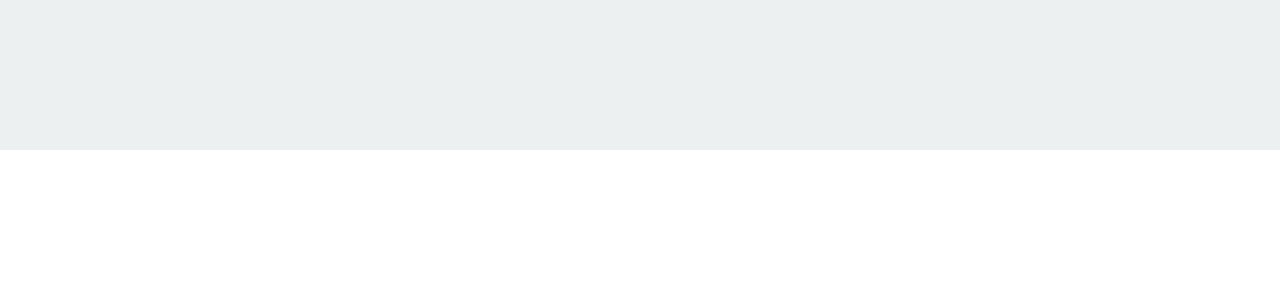
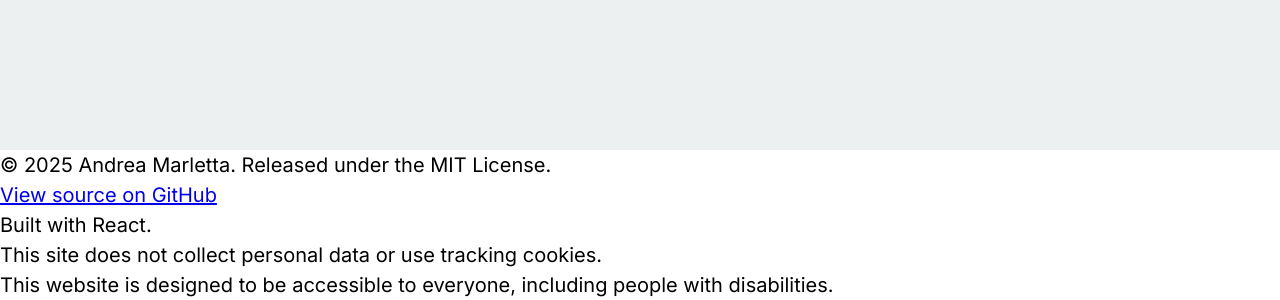
Before and after one commit to andrea-marletta/todo-list, a React (Vite) app: page / in a window 1280 px wide. Shown: the part 754-1054 px from the top of the page. Before the commit the page ends 904 px from the top, so only its background shows below. Built offline with nearby package versions, Linux system fonts and the light colour scheme.

Commit message:
feat: create Footer component structure

```diff
--- a/src/App.jsx
+++ b/src/App.jsx
@@ -3,6 +3,7 @@ import { useState, useRef, useEffect } from 'react';
 import Todo from './components/Todo';
 import styles from './App.module.css';
 import usePrevious from './hooks/usePrevious';
+import Footer from './components/Footer';
 
 function App() {
   const [inputValue, setInputValue] = useState('');
@@ -90,6 +91,7 @@ function App() {
           </ul>
         </article>
       </main>
+      <Footer />
     </>
   );
 }
--- a/src/components/Footer.jsx
+++ b/src/components/Footer.jsx
@@ -0,0 +1,17 @@
+function Footer() {
+  return (
+    <footer aria-label="Site Footer">
+      <p>&copy; 2025 Andrea Marletta. Released under the MIT License.</p>
+      <p>
+        <a href="https://github.com/andrea-marletta/todo-list" target="_blank" rel="noopener noreferrer">
+          View source on GitHub
+        </a>
+      </p>
+      <p>Built with React.</p>
+      <p>This site does not collect personal data or use tracking cookies.</p>
+      <p>This website is designed to be accessible to everyone, including people with disabilities.</p>
+    </footer>
+  );
+}
+
+export default Footer;
```
